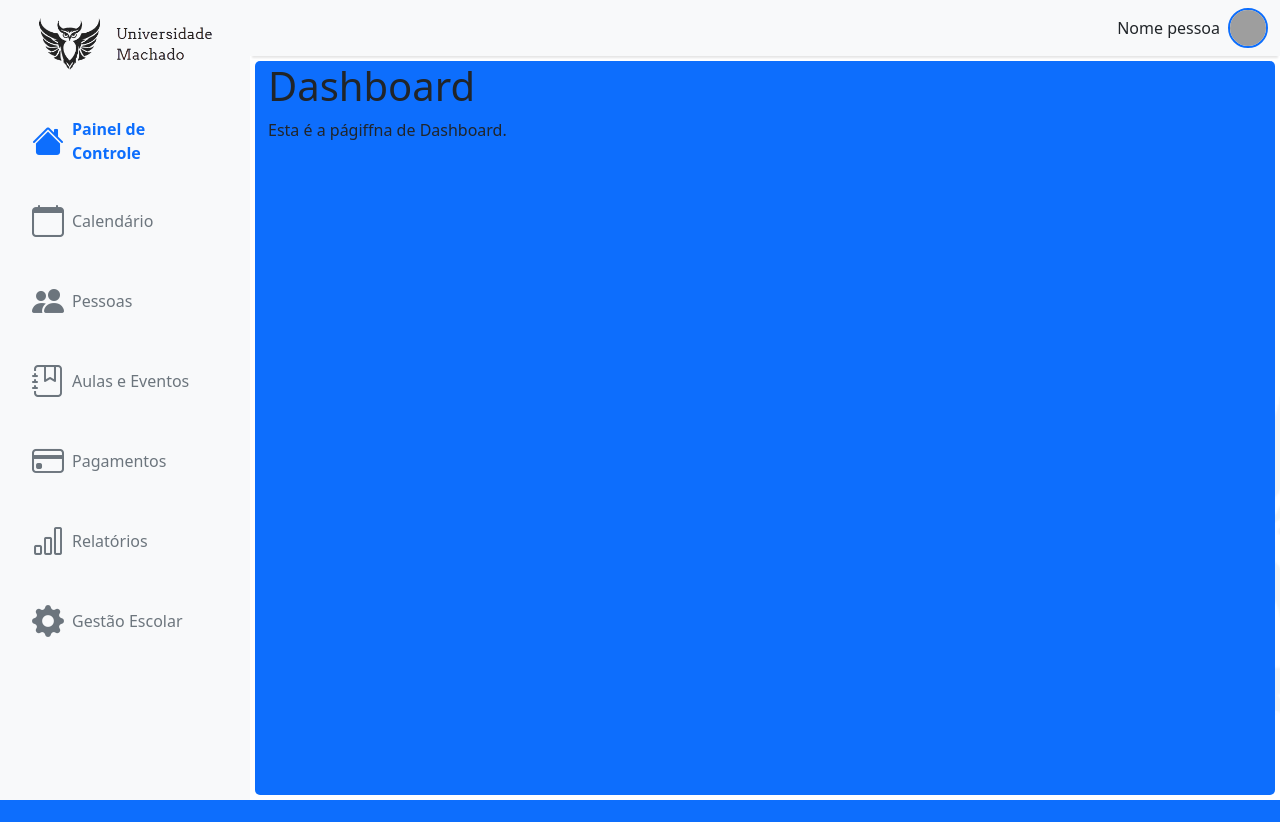
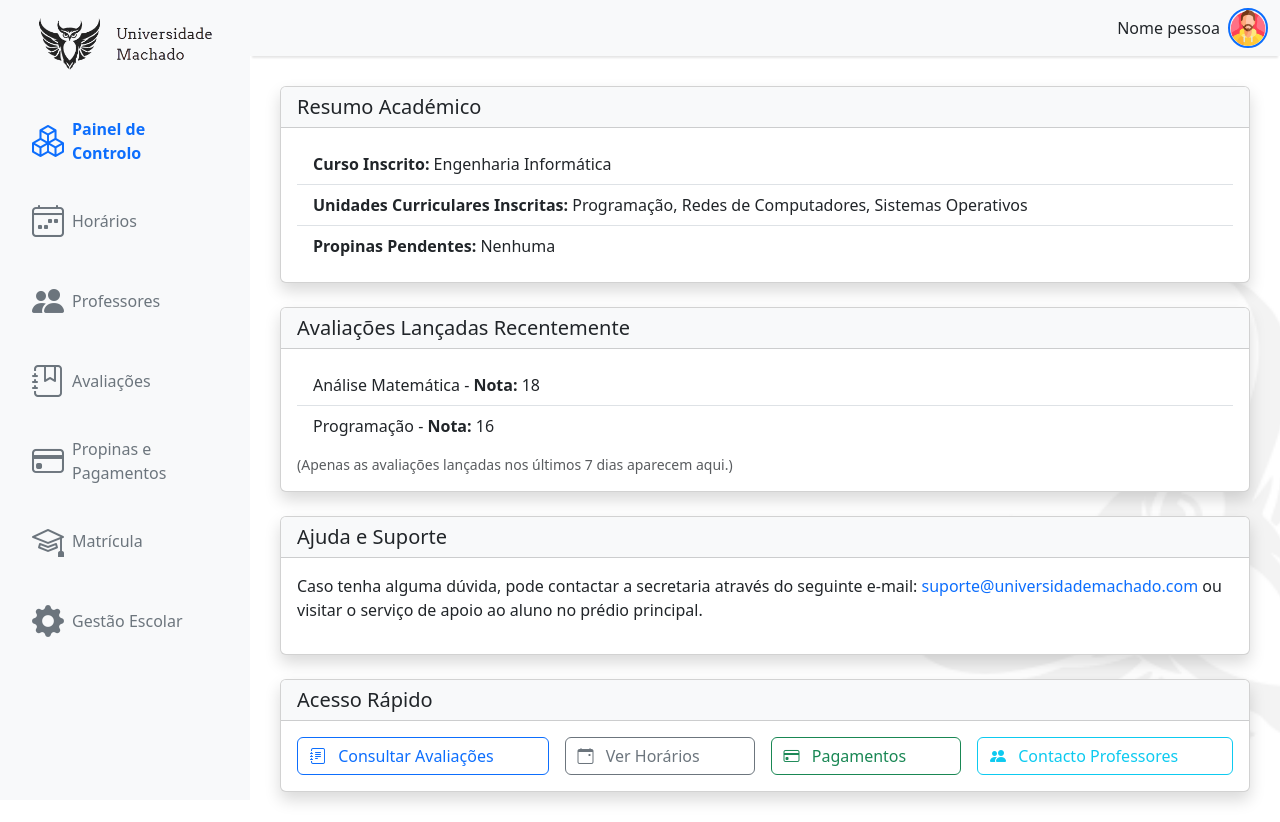
Before and after one commit to diogo735/ProjetoBD, a Django app: page /dashboard/ in a window 1280 px wide. Before the commit the page ends 800 px from the top, so only its background shows below. Run offline with Django 3.2, Linux system fonts and the light colour scheme; grey boxes are pictures that could not be loaded.

Commit message:
Update tabs and renames

```diff
--- a/app_escola/static/CSS/pagina_principal.css
+++ b/app_escola/static/CSS/pagina_principal.css
@@ -14,7 +14,6 @@
 
 .inner-content {
     background-color:transparent;
-    background-color: #0d6efd;
     height: 100%;
     padding: 1px;
     border-radius: 5px;
--- a/app_escola/templates/pagina_principal/aulas.html
+++ /dev/null
@@ -1,4 +0,0 @@
-<div>
-    <h1>Aulas & Eventos</h1>
-    <p>Esta é a página de aulas e eventos, onde você pode visualizar e organizar horários de aulas e eventos escolares.</p>
-</div>
--- /dev/null
+++ b/app_escola/templates/pagina_principal/avaliacoes.html
@@ -0,0 +1,4 @@
+<div>
+    <h1>Avaliações</h1>
+    <p>Esta é a página de avaliações, onde pode visualizar e organizar avaliações</p>
+</div>
--- a/app_escola/templates/pagina_principal/base_main.html
+++ b/app_escola/templates/pagina_principal/base_main.html
@@ -19,7 +19,7 @@
         <div class="container-fluid">
             <div class="d-flex align-items-center ms-auto dropdown">
                 <span class="me-2">Nome pessoa</span>
-                <img src="{% static 'images/perfil.png' %}" alt="Foto de Perfil" class="rounded-circle dropdown-toggle"
+                <img src="{% static 'images/man.png' %}" alt="Foto de Perfil" class="rounded-circle dropdown-toggle"
                     style="width: 40px; height: 40px; cursor: pointer;" id="dropdownProfile" data-bs-toggle="dropdown"
                     aria-expanded="false">
 
@@ -49,42 +49,42 @@
             <li class="nav-item mb-3">
                 <a href="/dashboard/" id="dashboard-link" class="nav-link d-flex align-items-center"
                     onclick="setActive(this)">
-                    <i class="bi bi-house-fill me-2 fs-4"></i> <!-- Ícone aumentado -->
-                    <span>Painel de Controle</span>
+                    <i class="bi bi-boxes me-2 fs-4"></i> <!-- Ícone aumentado -->
+                    <span>Painel de Controlo</span>
                 </a>
             </li>
             <li class="nav-item mb-3">
-                <a href="/calendario/" id="calendario-link" class="nav-link d-flex align-items-center"
+                <a href="/horarios/" id="horarios-link" class="nav-link d-flex align-items-center"
                     onclick="setActive(this)">
-                    <i class="bi bi-calendar me-2 fs-4"></i>
-                    <span>Calendário</span>
+                    <i class="bi bi-calendar4-week me-2 fs-4"></i>
+                    <span>Horários</span>
                 </a>
             </li>
             <li class="nav-item mb-3">
-                <a href="/pessoas/" id="pessoas-link" class="nav-link d-flex align-items-center"
+                <a href="/professores/" id="professores-link" class="nav-link d-flex align-items-center"
                     onclick="setActive(this)">
                     <i class="bi bi-people-fill me-2 fs-4"></i>
-                    <span>Pessoas</span>
+                    <span>Professores</span>
                 </a>
             </li>
             <li class="nav-item mb-3">
-                <a href="/aulas/" id="aulas-link" class="nav-link d-flex align-items-center" onclick="setActive(this)">
+                <a href="/avaliacoes/" id="avaliacoes-link" class="nav-link d-flex align-items-center" onclick="setActive(this)">
                     <i class="bi bi-journal-bookmark me-2 fs-4"></i>
-                    <span>Aulas e Eventos</span>
+                    <span>Avaliações</span>
                 </a>
             </li>
             <li class="nav-item mb-3">
                 <a href="/pagamentos/" id="pagamentos-link" class="nav-link d-flex align-items-center"
                     onclick="setActive(this)">
                     <i class="bi bi-credit-card me-2 fs-4"></i>
-                    <span>Pagamentos</span>
+                    <span>Propinas e Pagamentos</span>
                 </a>
             </li>
             <li class="nav-item mb-3">
-                <a href="/relatorios/" id="relatorios-link" class="nav-link d-flex align-items-center"
+                <a href="/matricula/" id="matricula-link" class="nav-link d-flex align-items-center"
                     onclick="setActive(this)">
-                    <i class="bi bi-bar-chart me-2 fs-4"></i>
-                    <span>Relatórios</span>
+                    <i class="bi bi-mortarboard me-2 fs-4"></i>
+                    <span>Matrícula</span>
                 </a>
             </li>
             <li class="nav-item mb-3">
@@ -127,11 +127,11 @@
             const path = window.location.pathname;
             const linkMap = {
                 '/dashboard/': 'dashboard-link',
-                '/calendario/': 'calendario-link',
-                '/pessoas/': 'pessoas-link',
-                '/aulas/': 'aulas-link',
+                '/horarios/': 'horarios-link',
+                '/professores/': 'professores-link',
+                '/avaliacoes/': 'avaliacoes-link',
                 '/pagamentos/': 'pagamentos-link',
-                '/relatorios/': 'relatorios-link',
+                '/matricula/': 'matricula-link',
                 '/gestao_escola/': 'gestao-escola-link'
             };
 
--- a/app_escola/templates/pagina_principal/calendario.html
+++ /dev/null
@@ -1,4 +0,0 @@
-<div>
-    <h1>Calendário</h1>
-    <p>Esta é a página de calendário, onde você pode visualizar e gerenciar eventos e compromissos escolares.</p>
-</div>
--- a/app_escola/templates/pagina_principal/dashboard.html
+++ b/app_escola/templates/pagina_principal/dashboard.html
@@ -1,4 +1,75 @@
-<div>
-    <h1>Dashboard</h1>
-    <p>Esta é a págiffna de Dashboard.</p>
+<div class="container py-4">
+    <!-- Resumo Académico -->
+    <div class="card mb-4 shadow">
+        <div class="card-header bg-light">
+            <h2 class="h5 mb-0">Resumo Académico</h2>
+        </div>
+        <div class="card-body">
+            <ul class="list-group list-group-flush">
+                <li class="list-group-item">
+                    <strong>Curso Inscrito:</strong> Engenharia Informática
+                </li>
+                <li class="list-group-item">
+                    <strong>Unidades Curriculares Inscritas:</strong>
+                    Programação, Redes de Computadores, Sistemas Operativos
+                </li>
+                <li class="list-group-item">
+                    <strong>Propinas Pendentes:</strong> Nenhuma
+                </li>
+            </ul>
+        </div>
+    </div>
+
+    <!-- Avaliações Recentes -->
+    <div class="card mb-4 shadow">
+        <div class="card-header bg-light">
+            <h2 class="h5 mb-0">Avaliações Lançadas Recentemente</h2>
+        </div>
+        <div class="card-body">
+            <ul class="list-group list-group-flush">
+                <li class="list-group-item">Análise Matemática - <strong>Nota:</strong> 18</li>
+                <li class="list-group-item">Programação - <strong>Nota:</strong> 16</li>
+            </ul>
+            <small class="text-muted d-block mt-2">
+                (Apenas as avaliações lançadas nos últimos 7 dias aparecem aqui.)
+            </small>
+        </div>
+    </div>
+
+    <!-- Ajuda e Suporte -->
+    <div class="card mb-4 shadow">
+        <div class="card-header bg-light">
+            <h2 class="h5 mb-0">Ajuda e Suporte</h2>
+        </div>
+        <div class="card-body">
+            <p>
+                Caso tenha alguma dúvida, pode contactar a secretaria através do seguinte e-mail:
+                <a href="mailto:suporte@universidademachado.com" class="text-decoration-none">suporte@universidademachado.com</a>
+                ou visitar o serviço de apoio ao aluno no prédio principal.
+            </p>
+        </div>
+    </div>
+
+    <!-- Acesso Rápido -->
+    <div class="card shadow">
+        <div class="card-header bg-light">
+            <h2 class="h5 mb-0">Acesso Rápido</h2>
+        </div>
+        <div class="card-body">
+            <div class="d-flex flex-wrap gap-3">
+                <a href="/avaliacoes/" class="btn btn-outline-primary flex-fill text-start">
+                    <i class="bi bi-journal-text me-2"></i> Consultar Avaliações
+                </a>
+                <a href="/horarios/" class="btn btn-outline-secondary flex-fill text-start">
+                    <i class="bi bi-calendar-event me-2"></i> Ver Horários
+                </a>
+                <a href="/pagamentos/" class="btn btn-outline-success flex-fill text-start">
+                    <i class="bi bi-credit-card me-2"></i> Pagamentos
+                </a>
+                <a href="/professores/" class="btn btn-outline-info flex-fill text-start">
+                    <i class="bi bi-people-fill me-2"></i> Contacto Professores
+                </a>
+            </div>
+        </div>
+    </div>
 </div>
--- /dev/null
+++ b/app_escola/templates/pagina_principal/horarios.html
@@ -0,0 +1,4 @@
+<div>
+    <h1>Horários</h1>
+    <p>Esta é a página de horários, onde pode visualizar e gerir eventos e compromissos escolares.</p>
+</div>
--- a/app_escola/templates/pagina_principal/main.html
+++ b/app_escola/templates/pagina_principal/main.html
@@ -4,16 +4,16 @@
 <div id="dynamic-content" class="container">
     {% if default_content == 'dashboard' %}
         {% include "pagina_principal/dashboard.html" %}
-    {% elif default_content == 'calendario' %}
-        {% include "pagina_principal/calendario.html" %}
-    {% elif default_content == 'pessoas' %}
-        {% include "pagina_principal/pessoas.html" %}
-    {% elif default_content == 'aulas' %}
-        {% include "pagina_principal/aulas.html" %}
+    {% elif default_content == 'horarios' %}
+        {% include "pagina_principal/horarios.html" %}
+    {% elif default_content == 'professores' %}
+        {% include "pagina_principal/professores.html" %}
+    {% elif default_content == 'avaliacoes' %}
+        {% include "pagina_principal/avaliacoes.html" %}
     {% elif default_content == 'pagamentos' %}
         {% include "pagina_principal/pagamentos.html" %}
-    {% elif default_content == 'relatorios' %}
-        {% include "pagina_principal/relatorios.html" %}
+    {% elif default_content == 'matricula' %}
+        {% include "pagina_principal/matricula.html" %}
     {% elif default_content == 'gestao_escola' %}
         {% include "pagina_principal/gestao_escola.html" %}
     {% else %}
--- /dev/null
+++ b/app_escola/templates/pagina_principal/matricula.html
@@ -0,0 +1,4 @@
+<div>
+    <h1>Matrícula</h1>
+    <p>Esta é a página de matriculas, onde você pode visualizar e gerar matriculas sobre o desempenho acadêmico, frequência e outros dados importantes.</p>
+</div>
--- a/app_escola/templates/pagina_principal/pessoas.html
+++ /dev/null
@@ -1,4 +0,0 @@
-<div>
-    <h1>Pessoas</h1>
-    <p>Esta é a página de gestão de pessoas, onde você pode visualizar e gerenciar os perfis de alunos, professores e funcionários.</p>
-</div>
--- /dev/null
+++ b/app_escola/templates/pagina_principal/professores.html
@@ -0,0 +1,4 @@
+<div>
+    <h1>Professores</h1>
+    <p>Esta é a página de gestão de professores, onde você pode visualizar e gerenciar os perfis de alunos, professores e funcionários.</p>
+</div>
--- a/app_escola/templates/pagina_principal/relatorios.html
+++ /dev/null
@@ -1,4 +0,0 @@
-<div>
-    <h1>Relatórios</h1>
-    <p>Esta é a página de relatórios, onde você pode visualizar e gerar relatórios sobre o desempenho acadêmico, frequência e outros dados importantes.</p>
-</div>
--- a/app_escola/views.py
+++ b/app_escola/views.py
@@ -58,20 +58,20 @@
     return render(request, 'pagina_principal/main.html', {'default_content': 'dashboard'})
 
 
-def calendario(request):
-    return render(request, 'pagina_principal/main.html', {'default_content': 'calendario'})
+def horarios(request):
+    return render(request, 'pagina_principal/main.html', {'default_content': 'horarios'})
 
-def pessoas(request):
-    return render(request, 'pagina_principal/main.html', {'default_content': 'pessoas'})
+def professores(request):
+    return render(request, 'pagina_principal/main.html', {'default_content': 'professores'})
 
-def aulas(request):
-    return render(request, 'pagina_principal/main.html', {'default_content': 'aulas'})
+def avaliacoes(request):
+    return render(request, 'pagina_principal/main.html', {'default_content': 'avaliacoes'})
 
 def pagamentos(request):
     return render(request, 'pagina_principal/main.html', {'default_content': 'pagamentos'})
 
-def relatorios(request):
-    return render(request, 'pagina_principal/main.html', {'default_content': 'relatorios'})
+def matricula(request):
+    return render(request, 'pagina_principal/main.html', {'default_content': 'matricula'})
 
 def gestao_escola(request):
     return render(request, 'pagina_principal/main.html', {'default_content': 'gestao_escola'})
--- a/escola_bd/urls.py
+++ b/escola_bd/urls.py
@@ -13,11 +13,11 @@
     #opções da nav bar
 
     path('dashboard/', views.dashboard, name='dashboard'),
-    path('calendario/', views.calendario, name='calendario'),
-    path('pessoas/', views.pessoas, name='pessoas'),
-    path('aulas/', views.aulas, name='aulas'),
+    path('horarios/', views.horarios, name='horarios'),
+    path('professores/', views.professores, name='professores'),
+    path('avaliacoes/', views.avaliacoes, name='avaliacoes'),
     path('pagamentos/', views.pagamentos, name='pagamentos'),
-    path('relatorios/', views.relatorios, name='relatorios'),
+    path('matricula/', views.matricula, name='matricula'),
     path('gestao_escola/', views.gestao_escola, name='gestao_escola'),
 
 ]
```
Also changed, not shown: app_escola/static/images/man.png (added), app_escola/static/images/matricula.png (added).
